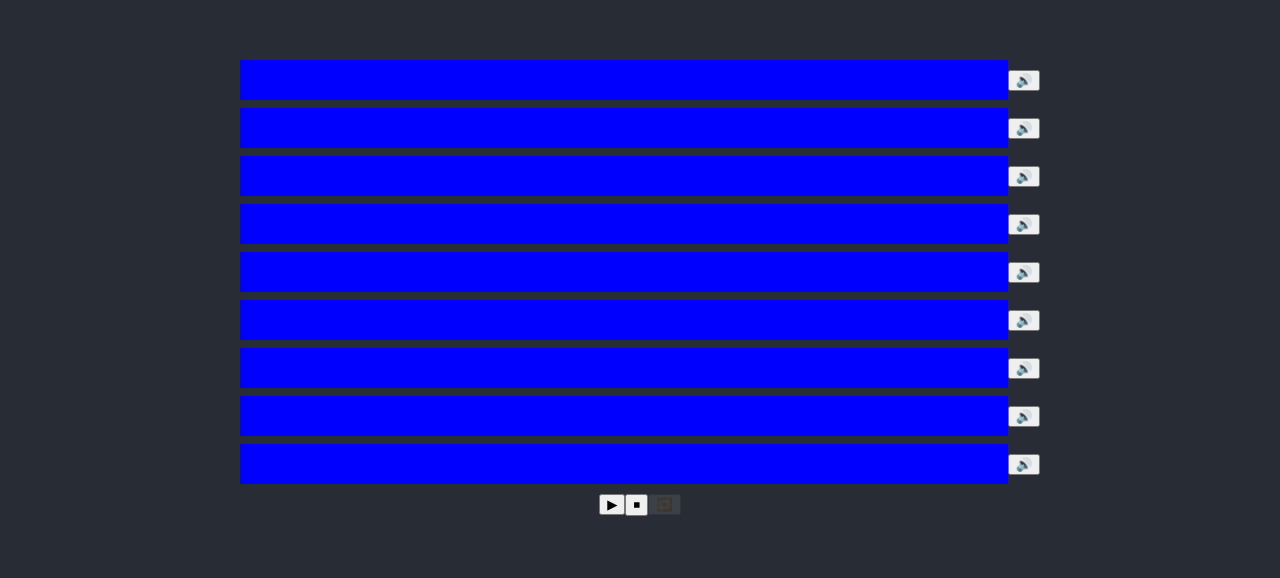
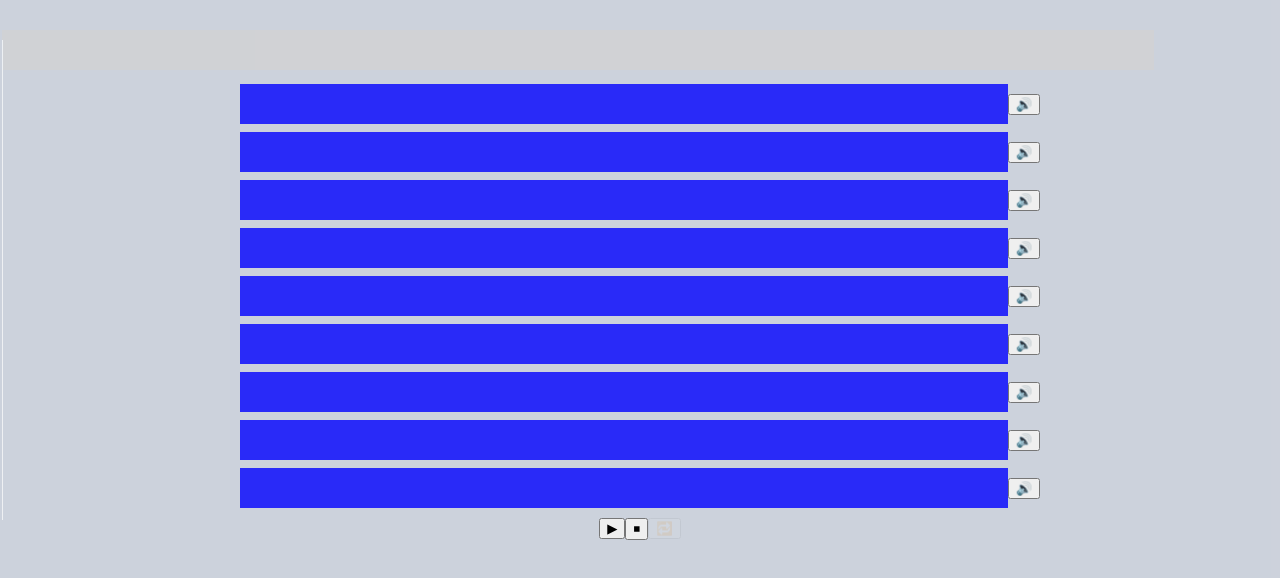
Before and after one commit to tsoriLache/loop-machine, a React (Create React App) app: page / in a window 1280 px wide. Shown: the part 116-694 px from the top of the page. Built offline with nearby package versions, Linux system fonts and the light colour scheme; the HTML template or start-up script is replaced by a standard one.

Commit message:
added cursor
need to work on css and add functionality

```diff
--- a/src/Channel.tsx
+++ b/src/Channel.tsx
@@ -37,7 +37,7 @@ export default function Channel({
         className="channel"
         style={{
           background: playing ? 'red' : 'blue',
-          opacity: isMuted ? '0.1' : '1',
+          opacity: isMuted ? '0.3' : '0.8',
         }}
       ></div>
       <button
--- a/src/ChannelsSection.tsx
+++ b/src/ChannelsSection.tsx
@@ -1,4 +1,5 @@
 import React from 'react';
+import Cursor from './Cursor';
 
 import DRUMS from './Loop files/DRUMS.mp3';
 import LEAD from './Loop files/LEAD 1.mp3';
@@ -22,7 +23,8 @@ export default function ChannelsSection({
   isLooping: boolean;
 }) {
   return (
-    <div>
+    <div className="channel-section">
+      <Cursor />
       <Channel
         playback={DRUMS}
         playing={isPlaying}
--- /dev/null
+++ b/src/Cursor.tsx
@@ -0,0 +1,22 @@
+import React, { useState } from 'react';
+
+export default function Cursor() {
+  const [state, setState] = useState({ value: 0 });
+  const handleChange = (e: any) => {
+    setState({ value: e.target.value });
+  };
+
+  return (
+    <div className="slide-container">
+      <input
+        className="slider"
+        type="range"
+        min="0"
+        max="17"
+        value={state.value}
+        onChange={(e) => handleChange(e)}
+        step="0.01"
+      />
+    </div>
+  );
+}
--- a/src/style/App.css
+++ b/src/style/App.css
@@ -1,6 +1,6 @@
 .App {
   text-align: center;
-  background-color: #282c34;
+  background-color: #8793ac6b;
   min-height: 100vh;
   display: flex;
   flex-direction: column;
--- a/src/style/Channel.css
+++ b/src/style/Channel.css
@@ -1,3 +1,8 @@
+.channel-section {
+  width: 100%;
+  height: 100%;
+}
+
 .channel-container {
   display: flex;
   flex-direction: row;
@@ -12,45 +17,42 @@
   background-color: #555;
 }
 
-/* audio::-webkit-media-controls-panel {
+.slide-container {
+  width: 90%; /* Width of the outside container */
+  height: 1%;
+}
+/* The slider itself */
+.slider {
+  -webkit-appearance: none; /* Override default CSS styles */
+  appearance: none;
+  width: 100%; /* Full-width */
+  height: 5vh; /* Specified height */
+  background: #d3d3d3; /* Grey background */
+  outline: none; /* Remove outline */
+  opacity: 0.7; /* Set transparency (for mouse-over effects on hover) */
+  -webkit-transition: 0.2s; /* 0.2 seconds transition on hover */
+  transition: opacity 0.2s;
+}
 
+/* Mouse-over effects */
+.slider:hover {
+  opacity: 1; /* Fully shown on mouse-over */
 }
-audio::-webkit-media-controls-mute-button {
+
+/* The slider handle (use -webkit- (Chrome, Opera, Safari, Edge) and -moz- (Firefox) to override default look) */
+.slider::-webkit-slider-thumb {
+  -webkit-appearance: none; /* Override default look */
+  appearance: none;
+  width: 1px; /* Set a specific slider handle width */
+  height: 60vh; /* Slider handle height */
+  background: #fcfdfd; /* Green background */
+  cursor: pointer; /* Cursor on hover */
+  margin-top: 40%;
 }
-audio::-webkit-media-controls-play-button {
-  display: none;
+
+.slider::-moz-range-thumb {
+  width: 25px; /* Set a specific slider handle width */
+  height: 25px; /* Slider handle height */
+  background: #04a7aa; /* Green background */
+  cursor: pointer; /* Cursor on hover */
 }
-audio::-webkit-media-controls-timeline-container {
-  display: none;
-}
-audio::-webkit-media-controls-current-time-display {
-  display: none;
-}
-audio::-webkit-media-controls-time-remaining-display {
-  display: none;
-}
-audio::-webkit-media-controls-timeline {
-}
-audio::-webkit-media-controls-volume-slider-container {
-  display: none;
-}
-audio::-webkit-media-controls-volume-slider {
-}
-audio::-webkit-media-controls-seek-back-button {
-  display: none;
-}
-audio::-webkit-media-controls-seek-forward-button {
-  display: none;
-}
-audio::-webkit-media-controls-fullscreen-button {
-  display: none;
-}
-audio::-webkit-media-controls-rewind-button {
-  display: none;
-}
-audio::-webkit-media-controls-return-to-realtime-button {
-  display: none;
-}
-audio::-webkit-media-controls-toggle-closed-captions-button {
-  display: none;
-} */
```
